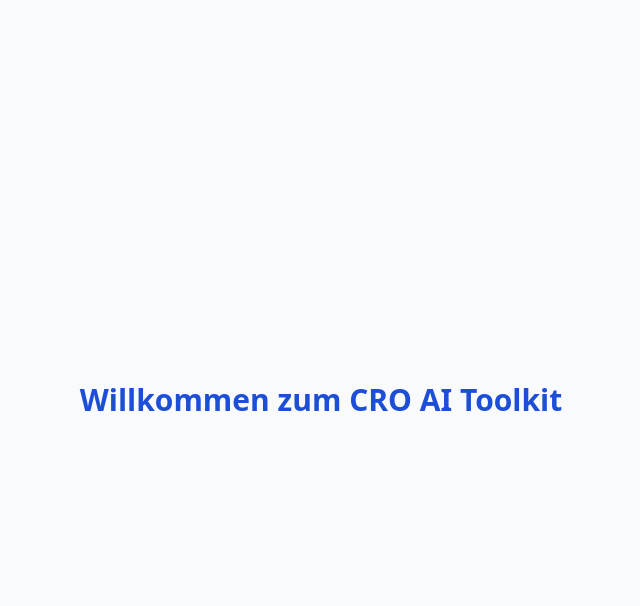
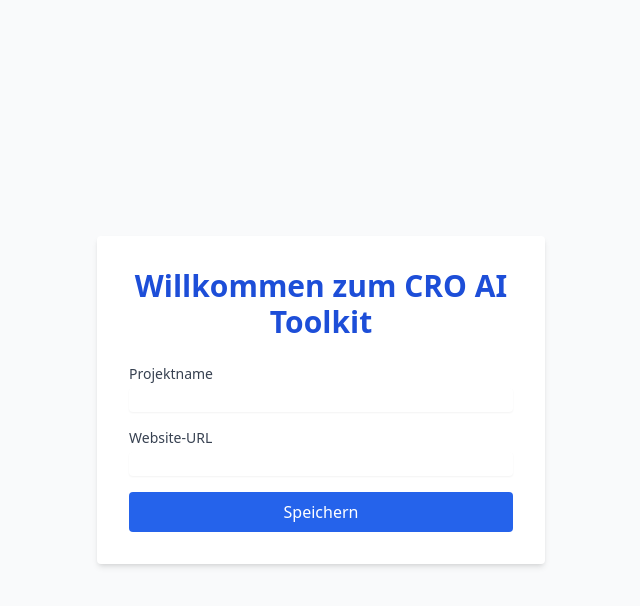
Before and after one commit to anysync-de/cro-ai-toolkit, a Flask app: page / in a window 1280 px wide. Shown: the top 606 px of the page, without its empty margins (319-959 px from the left). Run offline with Flask 3, Linux system fonts and the light colour scheme; some libraries are stand-ins or nearby versions.

Commit message:
Modul 2.2: Projektanlage mit Formular, Speicherung in JSON und Rückmeldung umgesetzt

```diff
--- a/app.py
+++ b/app.py
@@ -1,4 +1,6 @@
-from flask import Flask, render_template
+from flask import Flask, render_template, request, jsonify
+import json
+import os
 
 app = Flask(__name__)
 
@@ -6,5 +8,26 @@ app = Flask(__name__)
 def index():
     return render_template('index.html')
 
+@app.route('/create_project', methods=['POST'])
+def create_project():
+    data = request.get_json()
+    project = {
+        'projectName': data.get('projectName'),
+        'websiteUrl': data.get('websiteUrl')
+    }
+    projects_file = 'projects.json'
+    if os.path.exists(projects_file):
+        with open(projects_file, 'r', encoding='utf-8') as f:
+            try:
+                projects = json.load(f)
+            except json.JSONDecodeError:
+                projects = []
+    else:
+        projects = []
+    projects.append(project)
+    with open(projects_file, 'w', encoding='utf-8') as f:
+        json.dump(projects, f, ensure_ascii=False, indent=2)
+    return jsonify({'message': 'Projekt gespeichert'}), 200
+
 if __name__ == '__main__':
     app.run(debug=True)
--- /dev/null
+++ b/projects.json
@@ -0,0 +1,6 @@
+[
+  {
+    "projectName": "Baur",
+    "websiteUrl": "https://www.baur.de/"
+  }
+]
--- a/templates/index.html
+++ b/templates/index.html
@@ -8,6 +8,42 @@
     <script src="https://cdn.tailwindcss.com"></script>
   </head>
   <body class="bg-gray-50 min-h-screen flex items-center justify-center">
-    <h1 class="text-3xl font-bold text-blue-700">Willkommen zum CRO AI Toolkit</h1>
+    <div class="bg-white p-8 rounded shadow-md w-full max-w-md">
+      <h1 class="text-3xl font-bold text-blue-700 mb-6 text-center">Willkommen zum CRO AI Toolkit</h1>
+      <form id="projectForm" class="space-y-4">
+        <div>
+          <label for="projectName" class="block text-sm font-medium text-gray-700">Projektname</label>
+          <input type="text" id="projectName" name="projectName" required class="mt-1 block w-full rounded border-gray-300 shadow-sm focus:ring-blue-500 focus:border-blue-500" />
+        </div>
+        <div>
+          <label for="websiteUrl" class="block text-sm font-medium text-gray-700">Website-URL</label>
+          <input type="url" id="websiteUrl" name="websiteUrl" required class="mt-1 block w-full rounded border-gray-300 shadow-sm focus:ring-blue-500 focus:border-blue-500" />
+        </div>
+        <button type="submit" class="w-full bg-blue-600 text-white py-2 rounded hover:bg-blue-700 transition">Speichern</button>
+      </form>
+      <div id="feedback" class="mt-4 text-center text-green-600 font-semibold" style="display:none;"></div>
+    </div>
+    <script>
+      document.getElementById('projectForm').addEventListener('submit', async function(e) {
+        e.preventDefault();
+        const projectName = document.getElementById('projectName').value;
+        const websiteUrl = document.getElementById('websiteUrl').value;
+        const feedback = document.getElementById('feedback');
+        feedback.style.display = 'none';
+        const response = await fetch('/create_project', {
+          method: 'POST',
+          headers: { 'Content-Type': 'application/json' },
+          body: JSON.stringify({ projectName, websiteUrl })
+        });
+        if (response.ok) {
+          feedback.textContent = 'Projekt erfolgreich gespeichert!';
+          feedback.style.display = 'block';
+          document.getElementById('projectForm').reset();
+        } else {
+          feedback.textContent = 'Fehler beim Speichern des Projekts.';
+          feedback.style.display = 'block';
+        }
+      });
+    </script>
   </body>
 </html>
```
